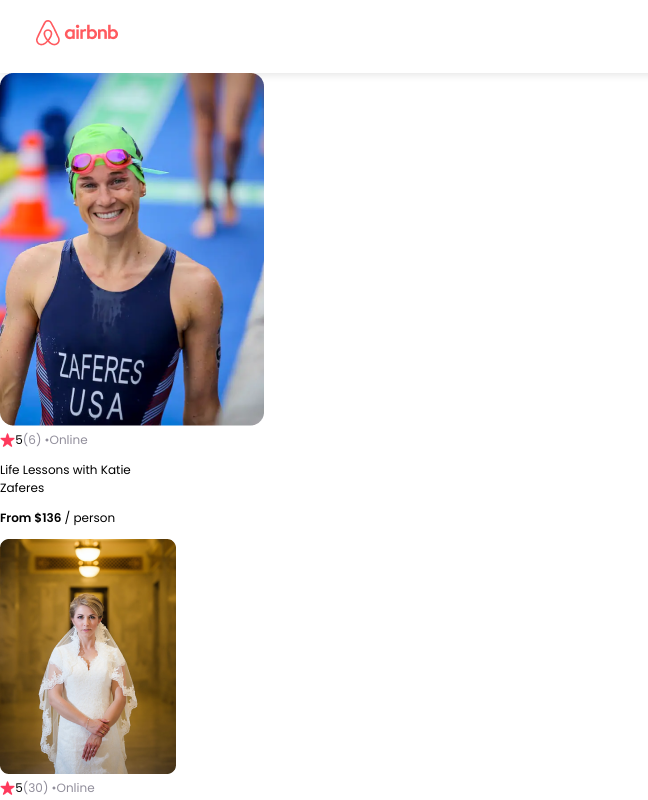
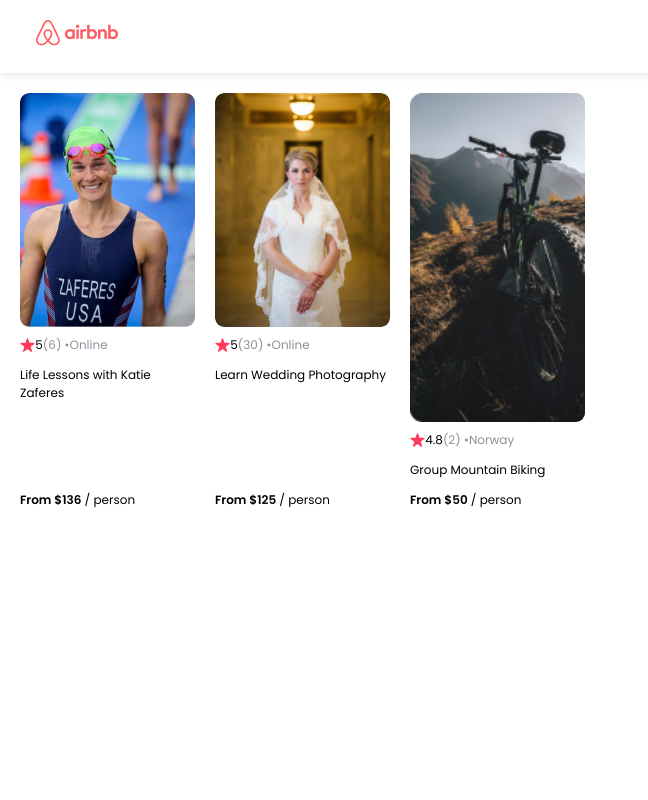
Before and after one commit to MaryannAlonge/AirBnB-clone, a React (Create React App) app: page / in a window 1280 px wide. Shown: the top 800 px of the page, without its empty margins (0-648 px from the left). Built offline with nearby package versions, Linux system fonts and the light colour scheme.

Commit message:
more css

```diff
--- a/src/App.js
+++ b/src/App.js
@@ -21,7 +21,10 @@
   return (
     <div className="App">
      <Navbar/>
+     <section className="cards-list">
      {cardElements}
+     </section>
+
      {/* <Hero/> */}
 
     </div>
--- a/src/components/Card.js
+++ b/src/components/Card.js
@@ -10,8 +10,8 @@
         <span className='gray'>({props.reviewCount}) &bull; </span>
         <span className='gray'>{props.country}</span>
       </div>
-      <p>{props.title}</p>
-      <p> <span className='bold'>From ${props.price}</span> / person</p>
+      <p className='card-title'>{props.title}</p>
+      <p className='card-price'> <span className='bold'>From ${props.price}</span> / person</p>
     </div>
   )
 }
--- a/src/components/data.js
+++ b/src/components/data.js
@@ -34,7 +34,7 @@
       title: "Group Mountain Biking",
       description: "Experience the beautiful Norwegian landscape and meet new friends all while conquering rugged terrain on your mountain bike. (Bike provided!)",
       price: 50,
-      coverImg: bikeImg,
+      coverImg: bikeImg ,
       stats: {
           rating: 4.8,
           reviewCount: 2
--- a/src/style.css
+++ b/src/style.css
@@ -52,16 +52,31 @@
 color: #222222;
 }
 
+.cards-list {
+  display: flex;
+  flex-wrap: nowrap;
+  gap: 20px;
+  overflow-x: auto;
+}
+
 .card{
   width: 175px;
   font-size: 12px;
+  display: flex;
+  flex: 0 0 auto;
+  flex-direction: column;
 }
 
-.card-image{
+.card-img{
   width: 100%;
   border-radius: 9px;
+  margin-bottom: 9px;
 }
 
+.card-title{
+  overflow: hidden;
+  text-overflow: ellipsis;
+}
 .card-stats{
   display: flex;
   align-items: center;
@@ -70,3 +85,7 @@
 .card-star{
   height: 14px;
 }
+
+.card-price{
+  margin-top: auto;
+}
```
